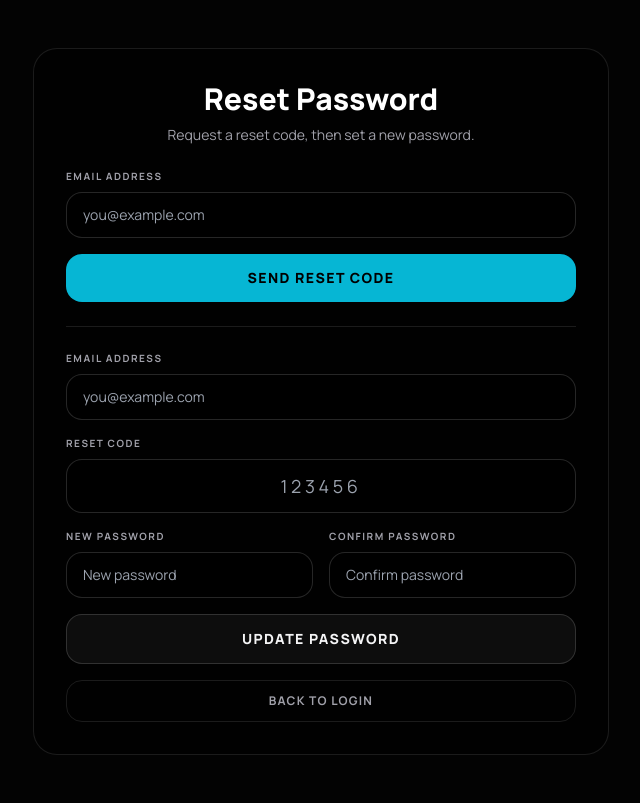
After one commit to Pompompurin888k/blackbook, a Python web app: template web/templates/provider_password_reset.html in a window 1280 px wide. The commit adds this page. Shown: the whole page, without its empty margins (319-959 px from the left). Run offline with Jinja, Linux system fonts and the light colour scheme; the template is opened without the code that fills it, so the values that code supplies are empty; some libraries are stand-ins or nearby versions.

Commit message:
feat(portal-auth): add email-based password reset flow

```diff
--- a/web/config.py
+++ b/web/config.py
@@ -70,6 +70,11 @@ PORTAL_LOGIN_LOCK_MINUTES = int(os.getenv("PORTAL_LOGIN_LOCK_MINUTES", "15"))
 PORTAL_LOGIN_RATE_LIMIT_ATTEMPTS = int(os.getenv("PORTAL_LOGIN_RATE_LIMIT_ATTEMPTS", "20"))
 PORTAL_LOGIN_RATE_WINDOW_SECONDS = int(os.getenv("PORTAL_LOGIN_RATE_WINDOW_SECONDS", "900"))
 PORTAL_VERIFY_REGEN_WINDOW_SECONDS = int(os.getenv("PORTAL_VERIFY_REGEN_WINDOW_SECONDS", "86400"))
+PORTAL_PASSWORD_RESET_CODE_TTL_MINUTES = int(os.getenv("PORTAL_PASSWORD_RESET_CODE_TTL_MINUTES", "30"))
+PORTAL_PASSWORD_RESET_REQUEST_LIMIT = int(os.getenv("PORTAL_PASSWORD_RESET_REQUEST_LIMIT", "5"))
+PORTAL_PASSWORD_RESET_REQUEST_WINDOW_SECONDS = int(
+    os.getenv("PORTAL_PASSWORD_RESET_REQUEST_WINDOW_SECONDS", "3600")
+)
 PORTAL_VERIFY_CODE_PEPPER = os.getenv("PORTAL_VERIFY_CODE_PEPPER", "").strip()
 if _is_insecure_secret(PORTAL_VERIFY_CODE_PEPPER):
     if IS_PRODUCTION:
--- /dev/null
+++ b/web/templates/provider_password_reset.html
@@ -0,0 +1,142 @@
+<!DOCTYPE html>
+<html lang="en">
+
+<head>
+    <meta charset="UTF-8">
+    <meta name="viewport" content="width=device-width, initial-scale=1.0, maximum-scale=1.0, user-scalable=no">
+    <title>Reset Password | Blackbook</title>
+    <script src="https://cdn.tailwindcss.com"></script>
+    <script src="https://unpkg.com/feather-icons"></script>
+    <link rel="preconnect" href="https://fonts.googleapis.com">
+    <link href="https://fonts.googleapis.com/css2?family=Manrope:wght@400;500;600;700;800&display=swap" rel="stylesheet">
+    <style>
+        body {
+            font-family: "Manrope", sans-serif;
+            background-color: #030303;
+            -webkit-tap-highlight-color: transparent;
+        }
+    </style>
+</head>
+
+<body class="min-h-screen text-zinc-100">
+    <main class="relative z-10 flex min-h-screen flex-col items-center justify-center px-4 py-12 sm:px-6 lg:px-8">
+        <div class="w-full max-w-xl space-y-4">
+            {% if sent %}
+            <div class="rounded-2xl border border-cyan-500/30 bg-cyan-500/10 px-5 py-4 text-sm text-cyan-200">
+                If this email exists, a reset code has been sent.
+            </div>
+            {% endif %}
+            {% if rate_limited %}
+            <div class="rounded-2xl border border-rose-500/30 bg-rose-500/10 px-5 py-4 text-sm text-rose-200">
+                Too many reset requests. Try again later.
+            </div>
+            {% endif %}
+            {% if invalid %}
+            <div class="rounded-2xl border border-rose-500/30 bg-rose-500/10 px-5 py-4 text-sm text-rose-200">
+                Invalid reset details. Check email, code, and password fields.
+            </div>
+            {% endif %}
+            {% if expired %}
+            <div class="rounded-2xl border border-amber-500/30 bg-amber-500/10 px-5 py-4 text-sm text-amber-200">
+                Reset code expired or already used. Request a new code.
+            </div>
+            {% endif %}
+
+            <section class="rounded-3xl border border-white/10 bg-black/40 p-6 sm:p-8">
+                <div class="text-center mb-6">
+                    <h1 class="text-2xl sm:text-3xl font-extrabold text-white">Reset Password</h1>
+                    <p class="text-sm text-zinc-400 mt-2">Request a reset code, then set a new password.</p>
+                </div>
+
+                <form method="post" action="/provider/password-reset/request" class="space-y-4">
+                    <div>
+                        <label class="block text-[10px] uppercase font-bold tracking-[0.15em] text-zinc-400 mb-2">Email Address</label>
+                        <input
+                            name="email"
+                            required
+                            type="email"
+                            class="w-full rounded-2xl border border-white/15 bg-black/40 px-4 py-3 text-sm text-white outline-none focus:border-cyan-400"
+                            placeholder="you@example.com"
+                        >
+                    </div>
+                    <button
+                        class="w-full rounded-2xl bg-cyan-500 py-3.5 text-black font-extrabold uppercase tracking-widest text-sm hover:bg-cyan-400 transition-colors"
+                        type="submit"
+                    >
+                        Send Reset Code
+                    </button>
+                </form>
+
+                <hr class="my-6 border-white/10">
+
+                <form method="post" action="/provider/password-reset/confirm" class="space-y-4">
+                    <div>
+                        <label class="block text-[10px] uppercase font-bold tracking-[0.15em] text-zinc-400 mb-2">Email Address</label>
+                        <input
+                            name="email"
+                            required
+                            type="email"
+                            class="w-full rounded-2xl border border-white/15 bg-black/40 px-4 py-3 text-sm text-white outline-none focus:border-cyan-400"
+                            placeholder="you@example.com"
+                        >
+                    </div>
+                    <div>
+                        <label class="block text-[10px] uppercase font-bold tracking-[0.15em] text-zinc-400 mb-2">Reset Code</label>
+                        <input
+                            name="code"
+                            required
+                            maxlength="6"
+                            pattern="[0-9]{6}"
+                            inputmode="numeric"
+                            class="w-full rounded-2xl border border-white/15 bg-black/40 px-4 py-3 text-lg tracking-[0.2em] text-center text-white outline-none focus:border-cyan-400"
+                            placeholder="123456"
+                        >
+                    </div>
+                    <div class="grid grid-cols-1 gap-4 sm:grid-cols-2">
+                        <div>
+                            <label class="block text-[10px] uppercase font-bold tracking-[0.15em] text-zinc-400 mb-2">New Password</label>
+                            <input
+                                name="password"
+                                required
+                                type="password"
+                                minlength="6"
+                                class="w-full rounded-2xl border border-white/15 bg-black/40 px-4 py-3 text-sm text-white outline-none focus:border-cyan-400"
+                                placeholder="New password"
+                            >
+                        </div>
+                        <div>
+                            <label class="block text-[10px] uppercase font-bold tracking-[0.15em] text-zinc-400 mb-2">Confirm Password</label>
+                            <input
+                                name="confirm_password"
+                                required
+                                type="password"
+                                minlength="6"
+                                class="w-full rounded-2xl border border-white/15 bg-black/40 px-4 py-3 text-sm text-white outline-none focus:border-cyan-400"
+                                placeholder="Confirm password"
+                            >
+                        </div>
+                    </div>
+                    <button
+                        class="w-full rounded-2xl border border-white/15 bg-white/5 py-3.5 text-zinc-100 font-extrabold uppercase tracking-widest text-sm hover:bg-white/10 transition-colors"
+                        type="submit"
+                    >
+                        Update Password
+                    </button>
+                </form>
+
+                <a
+                    href="/provider"
+                    class="mt-4 inline-flex w-full items-center justify-center rounded-2xl border border-white/10 bg-transparent py-3 text-xs font-bold uppercase tracking-widest text-zinc-400 hover:text-white hover:border-white/25 transition-colors"
+                >
+                    Back To Login
+                </a>
+            </section>
+        </div>
+    </main>
+
+    <script>
+        feather.replace();
+    </script>
+</body>
+
+</html>
```
Also changed, not shown: shared/database/migrations.py (+9 -0 lines), shared/database/portal.py (+56 -0 lines), web/routes/portal_auth.py (+139 -1 lines), web/services/email_service.py (+30 -0 lines), web/templates/provider_auth.html (+7 -1 lines), web/tests/test_database_unit.py (+41 -0 lines), web/migrations/20260223_portal_password_reset.sql (added), 1 other file.
